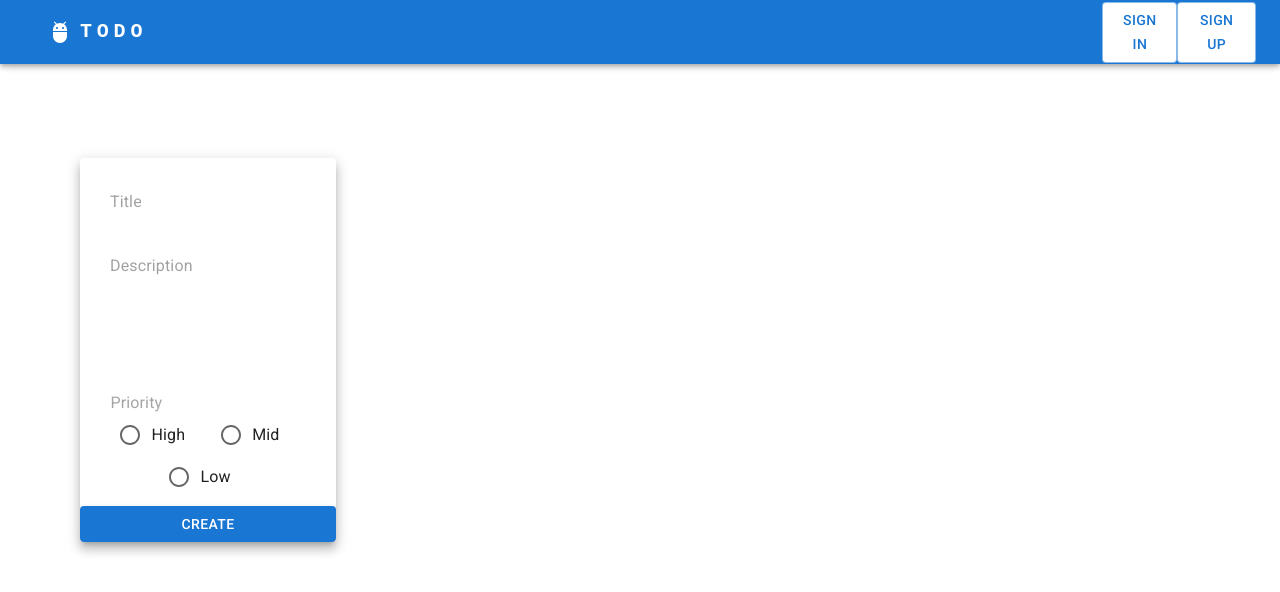
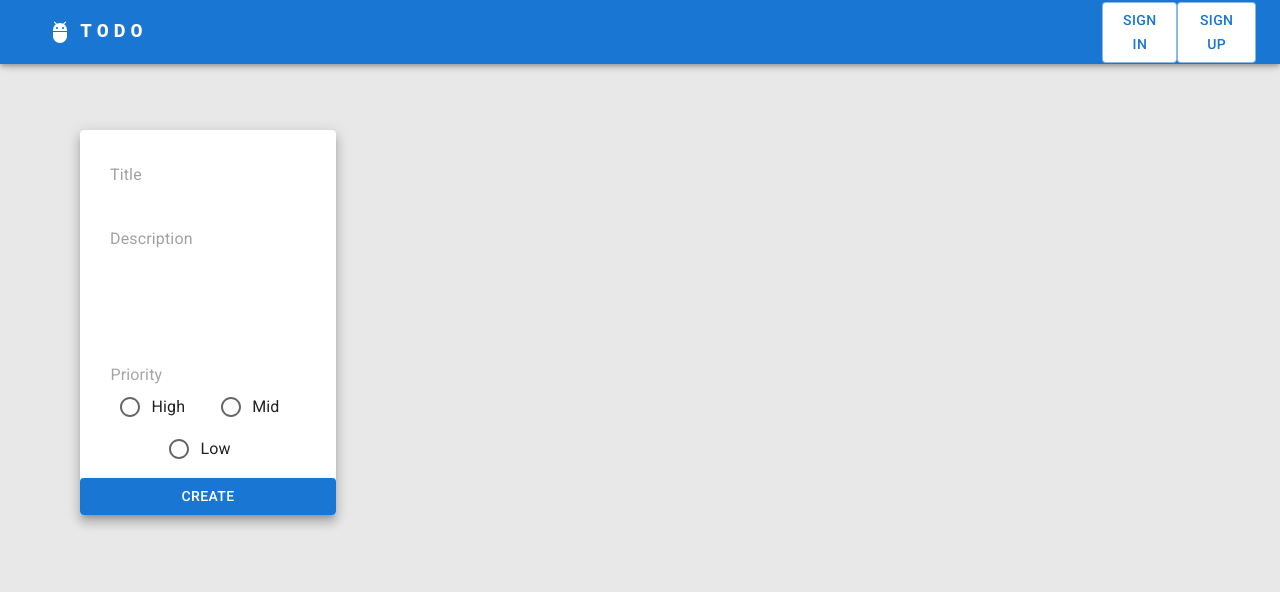
Before and after one commit to ajay-singh6/TODO, a React (Create React App) app in the folder client/: page / in a window 1280 px wide. Shown: the top 592 px of the page. Built offline with nearby package versions, Linux system fonts and the light colour scheme.

Commit message:
styling fixed

```diff
--- a/client/src/App.js
+++ b/client/src/App.js
@@ -2,7 +2,6 @@ import "./App.css";
 
 import Navbar from "./components/Navbar";
 import Todolist from "./components/TodoList";
-import Formcontainer from "./components/Formcontainer";
 import { createContext, useState } from "react";
 import {
   createBrowserRouter,
@@ -20,6 +19,10 @@ const UserContext = createContext(null);
 
 function App() {
   const [user, setUser] = useState({});
+
+  //search for token
+
+
   const router = createBrowserRouter([
     {
       path: "/",
--- a/client/src/assets/css/Formcontainer.css
+++ b/client/src/assets/css/Formcontainer.css
@@ -1,6 +1,10 @@
 .TextField-without-border-radius fieldset {
-    border-radius: 30px;
-  }
+  border-radius: 30px;
+}
+
+body {
+  background-color: #e8e8e8;
+}
 
 .reverse {
   flex-direction: row-reverse;
@@ -43,8 +47,8 @@
 .todo-container {
   margin-top: 60px;
   width: 100%;
-  min-height: 100vh;
+  height: 100% !important;
   padding-top: 70px;
-  padding-bottom: 20px;
-  background-color: #e8e8e8;
+  padding-bottom: 40px;
+  /* overflow: auto; */
 }
--- a/client/src/components/ToDoCard.js
+++ b/client/src/components/ToDoCard.js
@@ -17,7 +17,7 @@ import {
 import "../assets/css/Formcontainer.css";
 import { AppContext } from "./TodoList";
 import { editTodo } from "./ops";
-import { Button } from "bootstrap";
+import { Button } from "react-bootstrap";
 
 export default function TodoCard({ title, description, color, id }) {
   const { todo, setTodo } = React.useContext(AppContext);
--- a/client/src/components/TodoList.js
+++ b/client/src/components/TodoList.js
@@ -46,7 +46,7 @@ function Todolist() {
       <AppContext.Provider value={{ todo, setTodo }}>
         <Navbar user={user}></Navbar>
 
-        <Box style={{ height: "calc(100vh - 68.5px)" }}>
+        <Box className="todo-container" style={{ height: "calc(100vh - 68.5px)" }}>
           <Grid
             container
             spacing={4}
--- a/package.json
+++ b/package.json
@@ -1,7 +1,8 @@
 {
   "dependencies": {
     "bootstrap": "^5.2.3",
-    "reactstrap": "^9.1.5",
-    "multer": "^1.4.5-lts.1"
+    "multer": "^1.4.5-lts.1",
+    "react-bootstrap": "^2.7.0",
+    "reactstrap": "^9.1.5"
   }
 }
```
Also changed, not shown: 1 other file (tests, documents, lock files or other folders).
